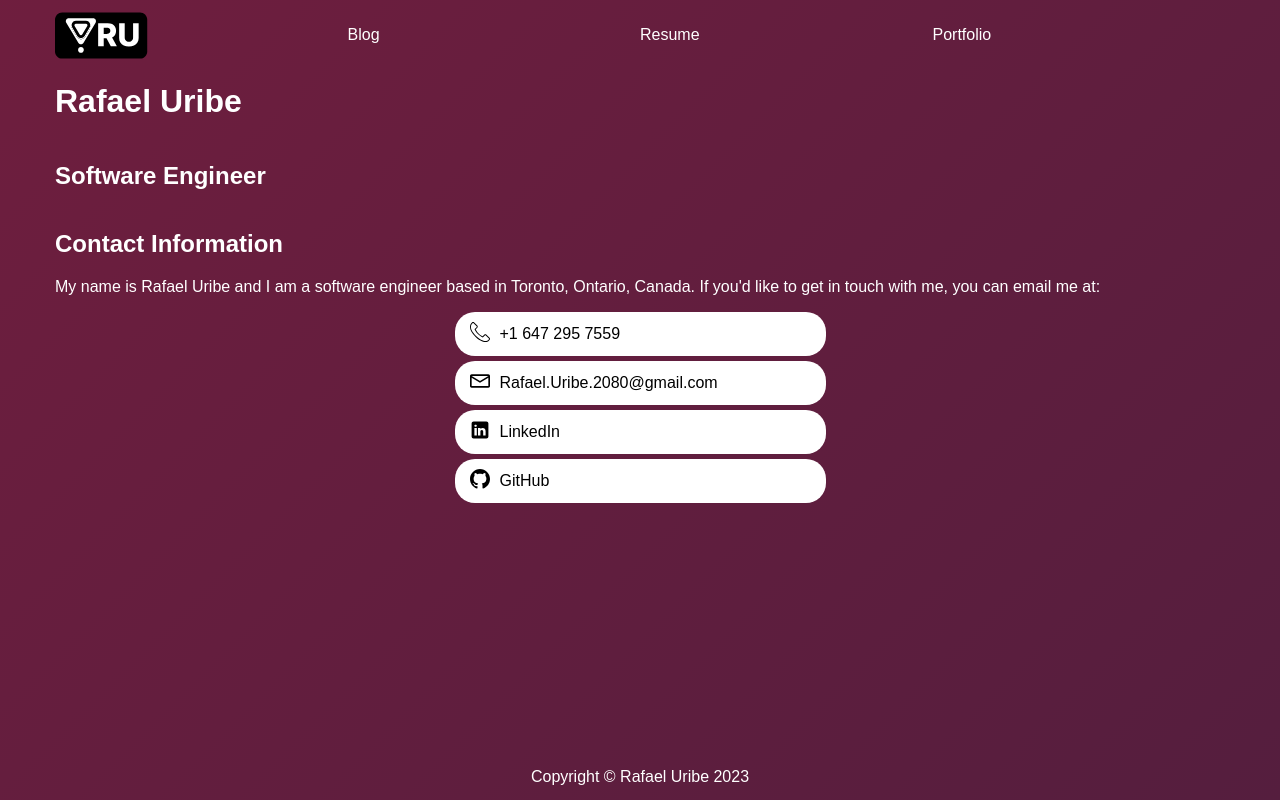
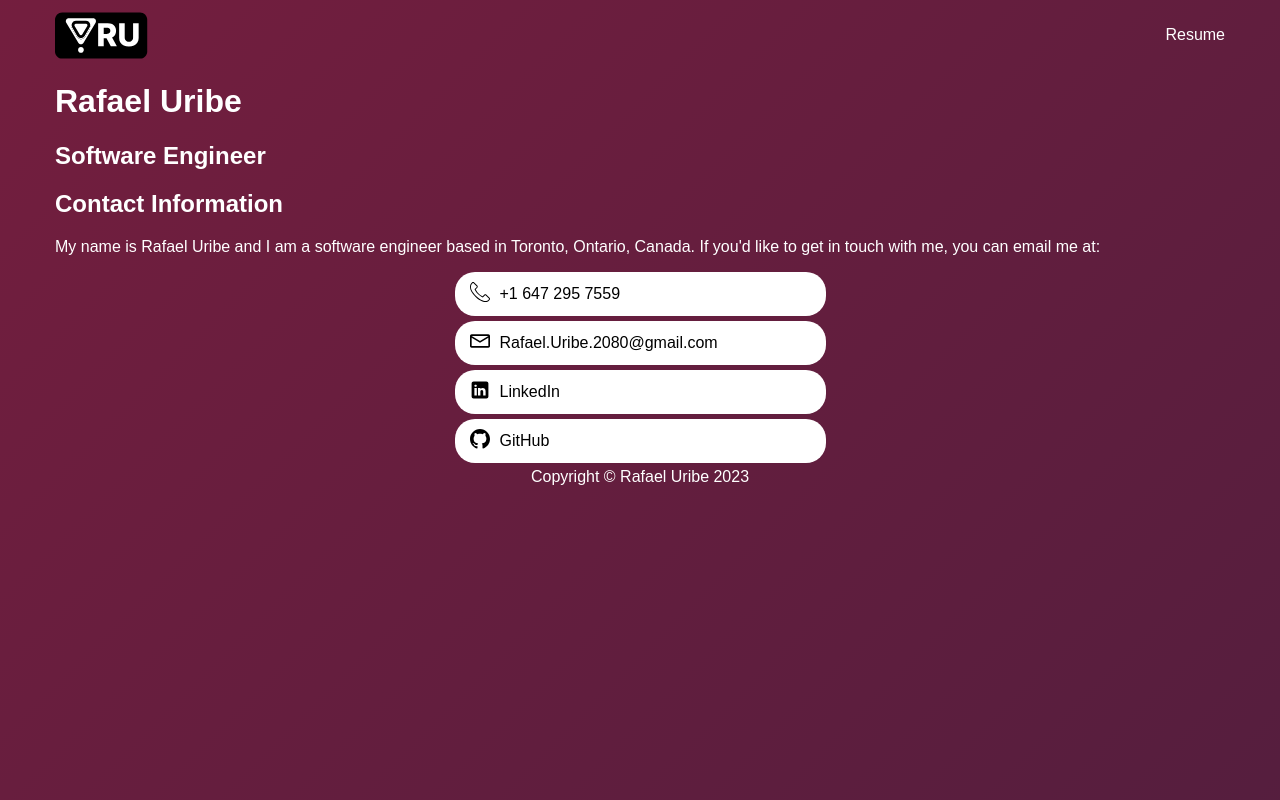
Before and after one commit to Rafael3226/blog, a Next.js app: page / in a window 1280 px wide. Built offline with nearby package versions, Linux system fonts and the light colour scheme.

Commit message:
Update NavBar and Layout

```diff
--- a/components/layout/Layout.tsx
+++ b/components/layout/Layout.tsx
@@ -6,26 +6,12 @@ import Container from "components/styled/container";
 
 function Layout({ children }: { children: ReactElement }) {
   return (
-    <>
-      <Container
-        style={{
-          flexGrow: 1,
-        }}
-      >
-        <div
-          style={{
-            display: "flex",
-            flexDirection: "column",
-            minHeight: "95vh",
-          }}
-        >
-          <PageHead />
-          <Navbar />
-          {children}
-        </div>
-        <Footer />
-      </Container>
-    </>
+    <Container>
+      <PageHead />
+      <Navbar />
+      {children}
+      <Footer />
+    </Container>
   );
 }
 
--- a/components/layout/navbar/Link.tsx
+++ b/components/layout/navbar/Link.tsx
@@ -1,10 +1,7 @@
 import styled from "styled-components";
 import Link from "next/link";
 
-import { TextColorKeyFrames } from "components/styled/color-key-frames";
-
 const StyledLink = styled(Link)`
-  width: 25%;
   color: white;
   text-decoration: none;
 
--- a/components/layout/navbar/Nav.tsx
+++ b/components/layout/navbar/Nav.tsx
@@ -3,6 +3,7 @@ import styled from "styled-components";
 const StyledNav = styled.nav`
   display: flex;
   align-items: center;
+  justify-content: space-between;
 `;
 
 export default StyledNav;
--- a/components/layout/navbar/NavBar.tsx
+++ b/components/layout/navbar/NavBar.tsx
@@ -11,9 +11,9 @@ interface Route {
 
 const routesList: Route[] = [
   { href: "/", children: <Logo width={"100px"} height={"50px"} />, show: true },
-  { href: "/blog", children: "Blog", show: true },
+  { href: "/blog", children: "Blog", show: false },
   { href: "/resume", children: "Resume", show: true },
-  { href: "/portfolio", children: "Portfolio", show: true },
+  { href: "/portfolio", children: "Portfolio", show: false },
 ];
 
 export default function NavBar() {
```
